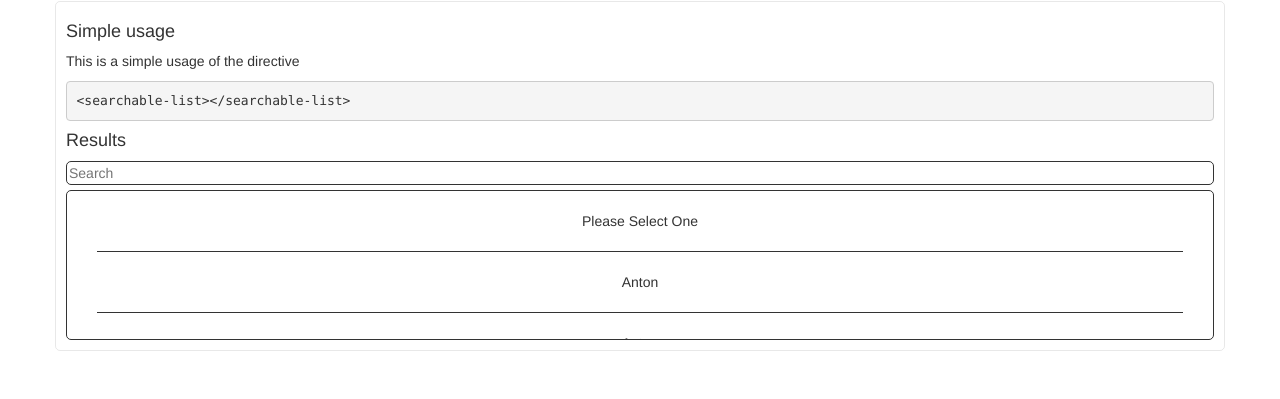
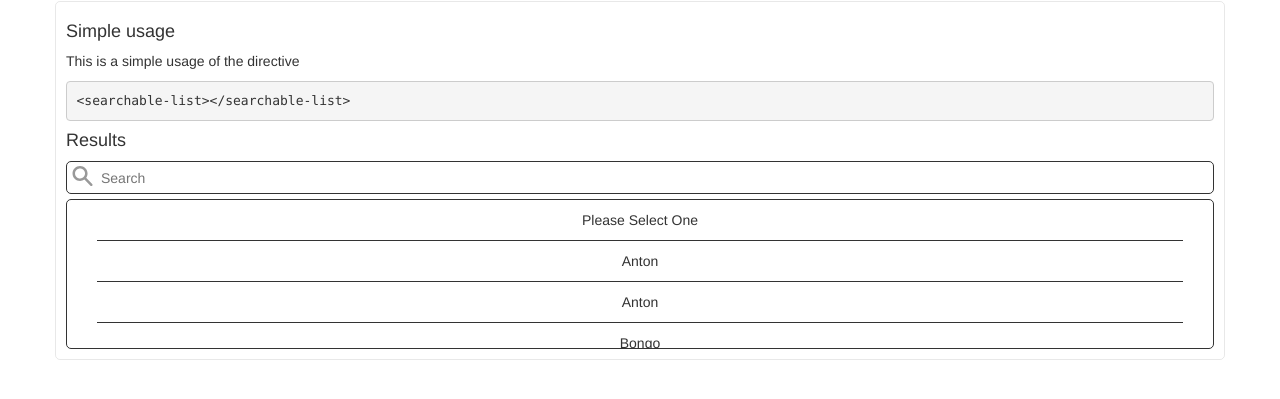
Before and after one commit to solnet-aquarium/sn-searchable-list, a website: page demo/demo.html in a window 1280 px wide. Shown: the part 69-468 px from the top of the page. Drawn offline with nearby package versions, Linux system fonts and the light colour scheme; some packages are replaced by stand-ins of ours; files that its build step writes are made by us from their sources.

Commit message:
added search image and a few css tweaks

```diff
--- a/src/directive.js
+++ b/src/directive.js
@@ -5,7 +5,7 @@ app.directive('searchableList', function () {
     restrict: 'E',
     transclude: true,
     replace: true,
-    template: '<div class="searchlist"><form><input placeholder="Search" type="text" ng-change="query()" ng-model="term" /></form><ul ng-transclude></ul></div>',
+    template: '<div class="searchlist"><form><span><input placeholder="Search" type="text" ng-change="query()" ng-model="term" /></form></span><ul ng-transclude></ul></div>',
     scope: {
       result:'=',
       items:'=',
--- a/src/directive.less
+++ b/src/directive.less
@@ -1,9 +1,21 @@
 .searchlist {
   input {
+    width: 100%;
+    background-color: transparent;
+    padding: 6px 5px 5px 34px;
+    border: none;
+  }
+  span {
     width: 100%;
     border: solid 1px;
     border-radius: 5px;
     margin-bottom: 5px;
+    background: url('/img/search-icon-38.svg') no-repeat;
+    position:relative;
+    display:inline-block;
+    background-size: 24px;
+    background-position-y: 2px;
+    background-position-x: 4px;
   }
 
   ul {
@@ -19,14 +31,16 @@
     list-style: none;
     text-align: center;
     border-bottom: solid 1px;
-    padding: 20px 0px 20px 0px;
+    padding: 10px 0px 10px 0px;
     margin-left: 30px;
     margin-right: 30px;
     &:last-child {
       border-bottom: none !important;
     }
     &.active {
-    background: red;
+      background: red;
+      color: white;
+      font-weight: bold;
     }
   }
 }
```
Also changed, not shown: img/search-icon-38.svg (added).
